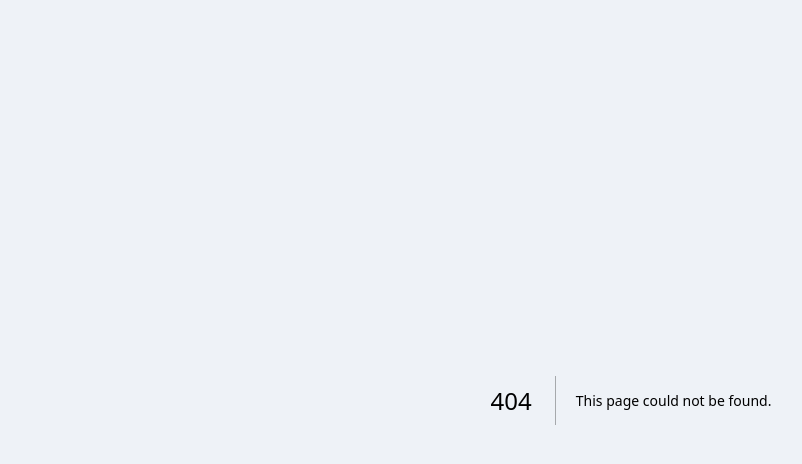
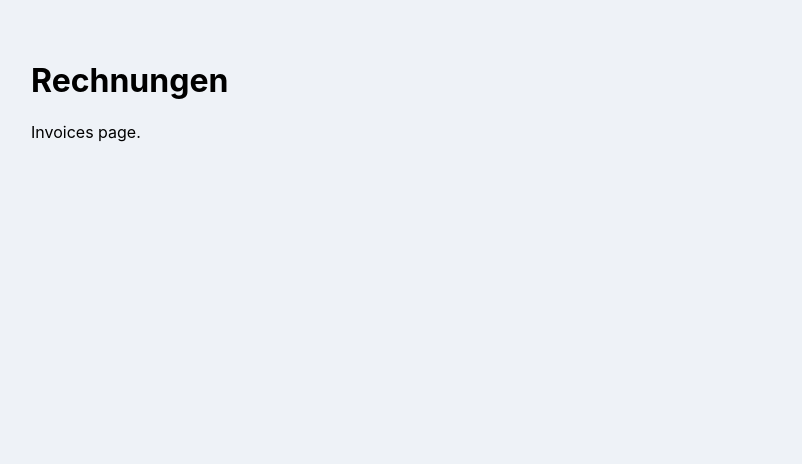
Before and after one commit to jobflow-app/jobflow-app, a Next.js app: page /invoices in a window 1280 px wide. Before the commit this address had no page. Shown: the top 464 px of the page, without its empty margins (9-811 px from the left). Built offline with nearby package versions, Linux system fonts and the light colour scheme.

Commit message:
Create page.jsx

```diff
--- /dev/null
+++ b/app/invoices/page.jsx
@@ -0,0 +1,8 @@
+export default function InvoicesPage() {
+  return (
+    <main style={{ padding: 40 }}>
+      <h1>Rechnungen</h1>
+      <p>Invoices page.</p>
+    </main>
+  )
+}
```
